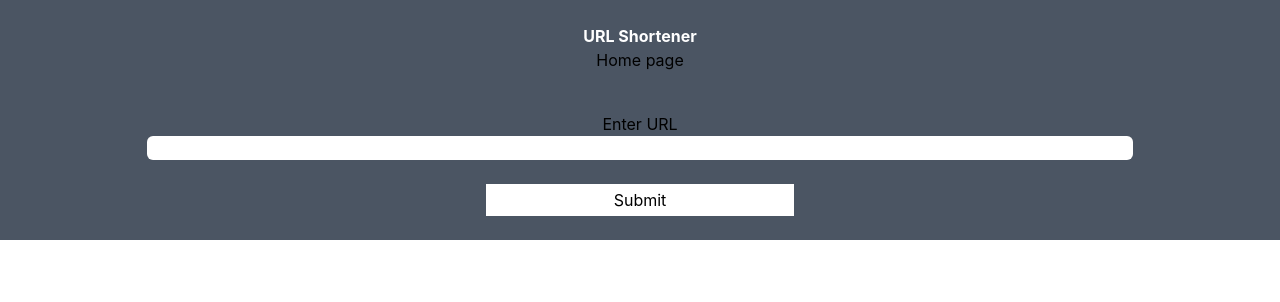
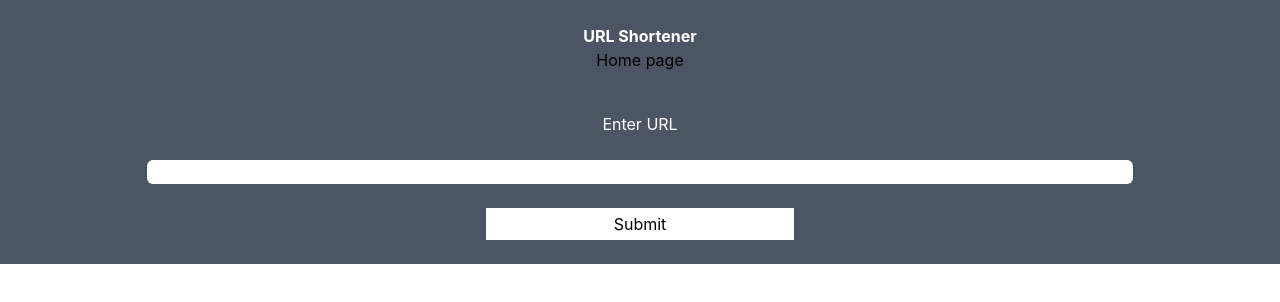
Before and after one commit to Daniel-N98/url-shortener-fe, a React (Create React App) app: page / in a window 1280 px wide. Shown: the top 302 px of the page. Built offline with nearby package versions, Linux system fonts and the light colour scheme.

Commit message:
URLBar style changes

```diff
--- a/src/components/url-input/URLBar.jsx
+++ b/src/components/url-input/URLBar.jsx
@@ -12,10 +12,10 @@ export default function URLBar() {
     <section id="url-section">
       <form className="pt-10" onSubmit={(e) => submitURL(e)}>
         <label htmlFor="url-input" />
-        <p>Enter URL</p>
+        <p className="text-white mb-6">Enter URL</p>
         <input
           type="text"
-          className="rounded-md w-4/5"
+          className="rounded-md w-4/5 text-center"
           required
           onChange={(e) => setInputURL(e.target.value)}
         />
```
